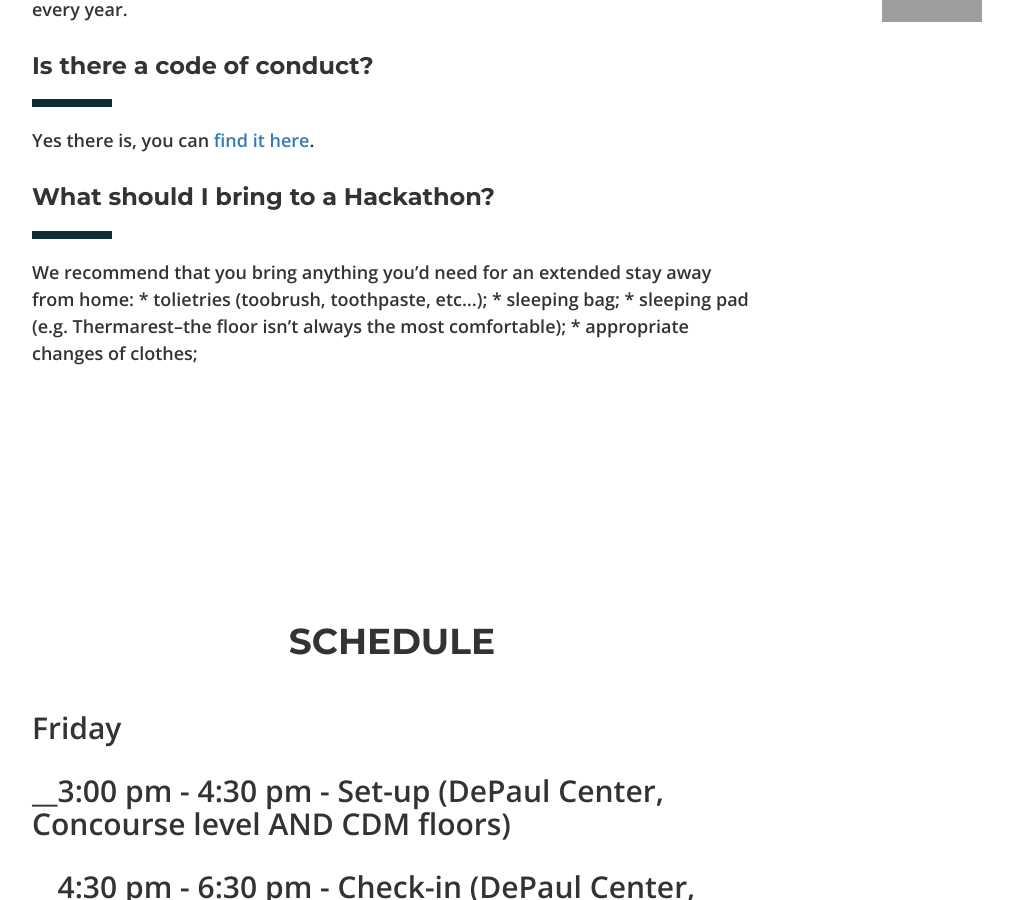
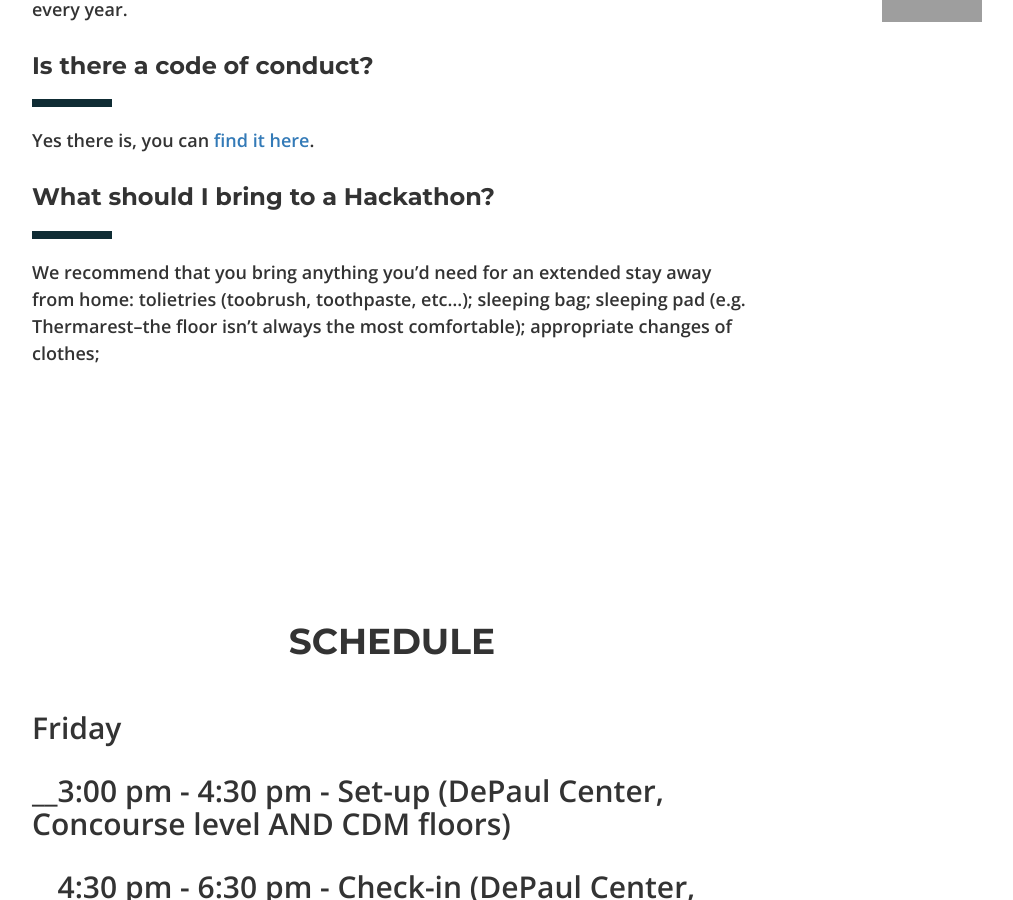
Before and after one commit to aoganezo/demonhacksTemp, a Jekyll site: the page built from index.html, in a window 1280 px wide and 900 px high, scrolled down 2602 px. Shown: the whole window, without its empty margins (248-1261 px from the left). Built offline with Jekyll 4.4.1, drawn with Linux system fonts in a browser that asks for light colours; nearby versions of some CDN libraries; grey boxes are pictures that could not be loaded.

Commit message:
removing asterisks from packing suggestions

```diff
--- a/_config.yml
+++ b/_config.yml
@@ -88,10 +88,10 @@
     - question: "What should I bring to a Hackathon?"
       answer: >
         We recommend that you bring anything you'd need for an extended stay away from home:
-        * tolietries (toobrush, toothpaste, etc...);
-        * sleeping bag;
-        * sleeping pad (e.g. Thermarest--the floor isn't always the most comfortable);
-        * appropriate changes of clothes;
+        tolietries (toobrush, toothpaste, etc...);
+        sleeping bag;
+        sleeping pad (e.g. Thermarest--the floor isn't always the most comfortable);
+        appropriate changes of clothes;
 
   # Schedule:
   schedule:
```
